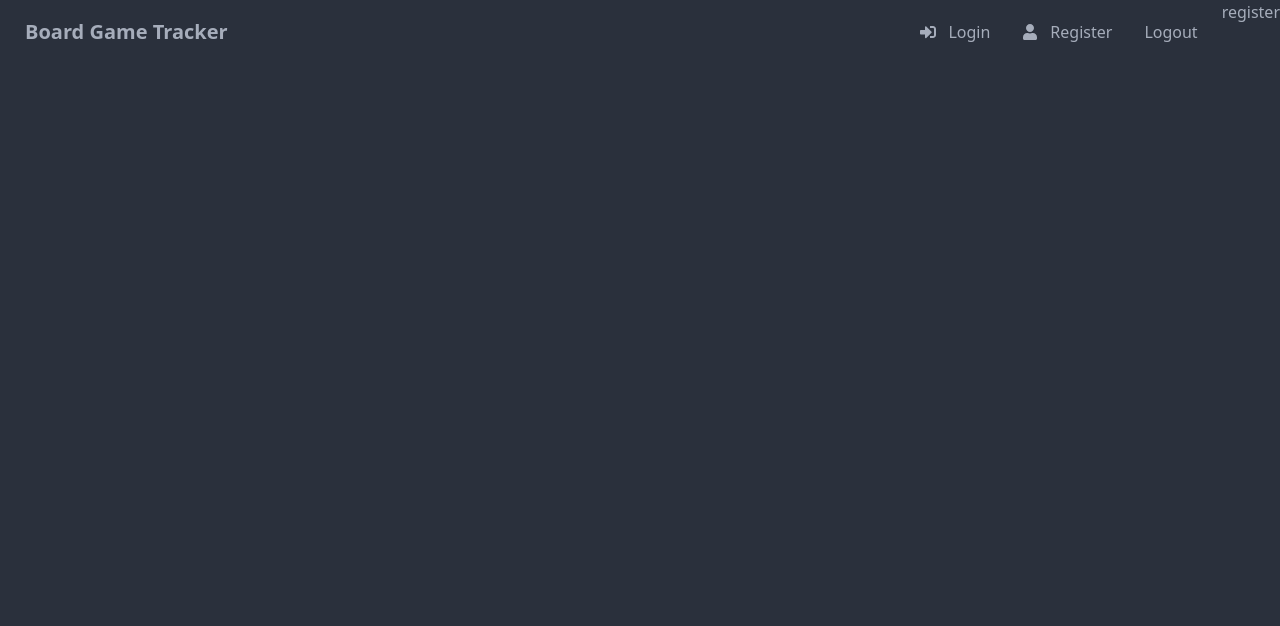
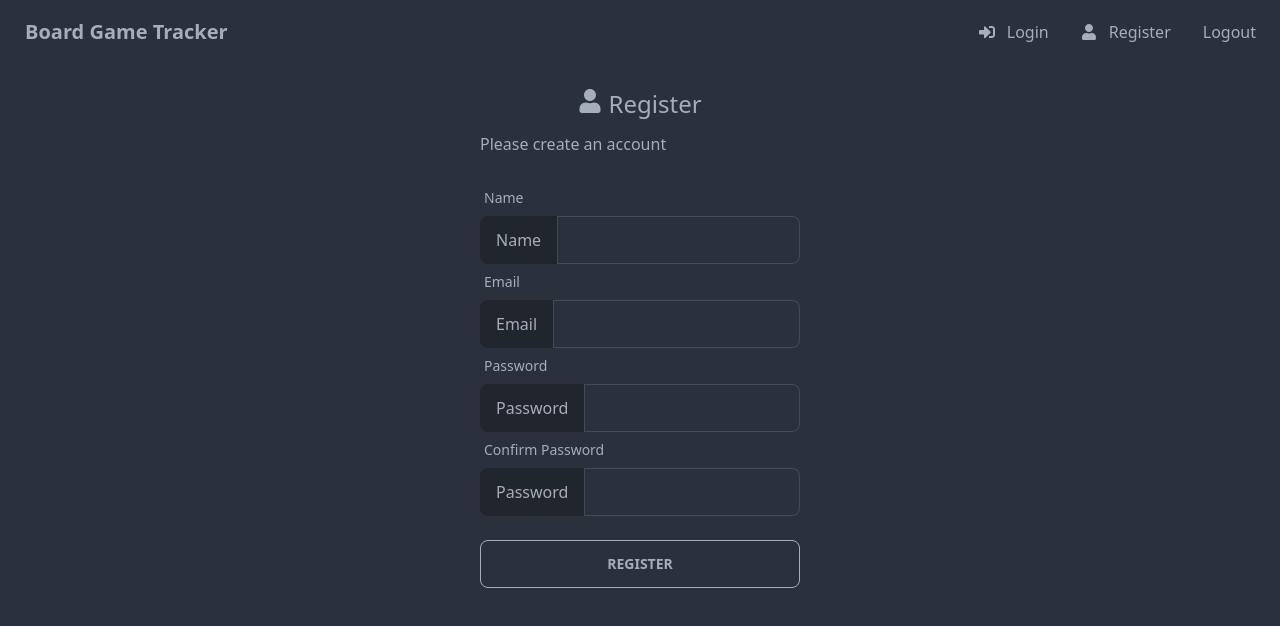
Before and after one commit to bzzz-coding/board-game-tracker, a React (Create React App) app in the folder frontend/: page /register in a window 1280 px wide. Shown: the top 626 px of the page. Built offline with nearby package versions, Linux system fonts and the light colour scheme.

Commit message:
Added forms to Register and Login

```diff
--- a/frontend/src/App.js
+++ b/frontend/src/App.js
@@ -8,7 +8,7 @@ function App() {
   return (
     <>
       <Router>
-        <div className='container mx-auto flex justify-center'>
+        <div className=''>
           <Header />
           <Routes>
             {/* can only have Route inside Routes */}
--- a/frontend/src/pages/login.jsx
+++ b/frontend/src/pages/login.jsx
@@ -1,8 +1,66 @@
+import { useState, useEffect } from 'react'
+import { FaSignInAlt } from 'react-icons/fa'
 
-function login() {
+function Login() {
+  const [formData, setFormData] = useState({
+    email: '',
+    password: ''
+  })
+
+  const { name, email, password, password2 } = formData
+
+  const onChange = (e) => {
+    setFormData((prevState) => ({
+      ...prevState,
+      [e.target.name]: e.target.value
+    }))
+  }
+
+
+  const onSubmit = (e) => {
+    e.preventDefault()
+  }
+
+
+
   return (
-    <div>login</div>
+    <>
+      <section className='w-full max-w-xs mx-auto my-6'>
+        <div className='flex justify-center text-2xl my-3'>
+          <h1 className='mx-auto inline-block align-baseline'>
+            <FaSignInAlt className='inline-block align-baseline' /> Login
+          </h1>
+        </div>
+
+        <p>Login and track games</p>
+      </section>
+
+      <section className='w-full max-w-xs mx-auto'>
+        <form onSubmit={onSubmit}>
+          {/* form group */}
+          <div className="form-control">
+            <label className="label">
+              <span className="label-text">Email</span>
+            </label>
+            <label className="input-group">
+              <span>Email</span>
+              <input type="email" name="email" value={email} onChange={onChange} className="input input-bordered w-full max-w-xs" />
+            </label>
+
+            <label className="label">
+              <span className="label-text">Password</span>
+            </label>
+            <label className="input-group">
+              <span>Password</span>
+              <input type="password" name="password" value={password} onChange={onChange} className="input input-bordered w-full max-w-xs" />
+            </label>
+          </div>
+
+          <button type='submit' className="btn btn-outline mt-6 w-full max-w-xs ">Login</button>
+        </form>
+
+      </section>
+    </>
   )
 }
-
-export default login
+export default Login
--- a/frontend/src/pages/register.jsx
+++ b/frontend/src/pages/register.jsx
@@ -1,8 +1,85 @@
+import { useState, useEffect } from 'react'
+import { FaUser } from 'react-icons/fa'
 
-function register() {
+function Register() {
+  const [formData, setFormData] = useState({
+    name: '',
+    email: '',
+    password: '',
+    password2: ''
+  })
+
+  const { name, email, password, password2 } = formData
+
+  const onChange = (e) => {
+    setFormData((prevState) => ({
+      ...prevState,
+      [e.target.name]: e.target.value
+    }))
+  }
+
+
+  const onSubmit = (e) => {
+    e.preventDefault()
+  }
+
+
+
   return (
-    <div>register</div>
+    <>
+      <section className='w-full max-w-xs mx-auto my-6'>
+        <div className='flex justify-center text-2xl my-3'>
+          <h1 className='mx-auto inline-block align-baseline'>
+            <FaUser className='inline-block align-baseline' /> Register
+          </h1>
+        </div>
+
+        <p>Please create an account</p>
+      </section>
+
+      <section className='w-full max-w-xs mx-auto'>
+        <form onSubmit={onSubmit}>
+          {/* form group */}
+          <div className="form-control">
+            <label className="label">
+              <span className="label-text">Name</span>
+            </label>
+            <label className="input-group">
+              <span>Name</span>
+              <input type="text" name="name" value={name} onChange={onChange} className="input input-bordered w-full max-w-xs" />
+            </label>
+
+            <label className="label">
+              <span className="label-text">Email</span>
+            </label>
+            <label className="input-group">
+              <span>Email</span>
+              <input type="email" name="email" value={email} onChange={onChange} className="input input-bordered w-full max-w-xs" />
+            </label>
+
+            <label className="label">
+              <span className="label-text">Password</span>
+            </label>
+            <label className="input-group">
+              <span>Password</span>
+              <input type="password" name="password" value={password} onChange={onChange} className="input input-bordered w-full max-w-xs" />
+            </label>
+
+            <label className="label">
+              <span className="label-text">Confirm Password</span>
+            </label>
+            <label className="input-group">
+              <span>Password</span>
+              <input type="password" name="password2" value={password2} onChange={onChange} className="input input-bordered w-full max-w-xs" />
+            </label>
+          </div>
+
+          <button type='submit' className="btn btn-outline mt-6 w-full max-w-xs ">Register</button>
+        </form>
+
+      </section>
+    </>
   )
 }
 
-export default register
+export default Register
```
